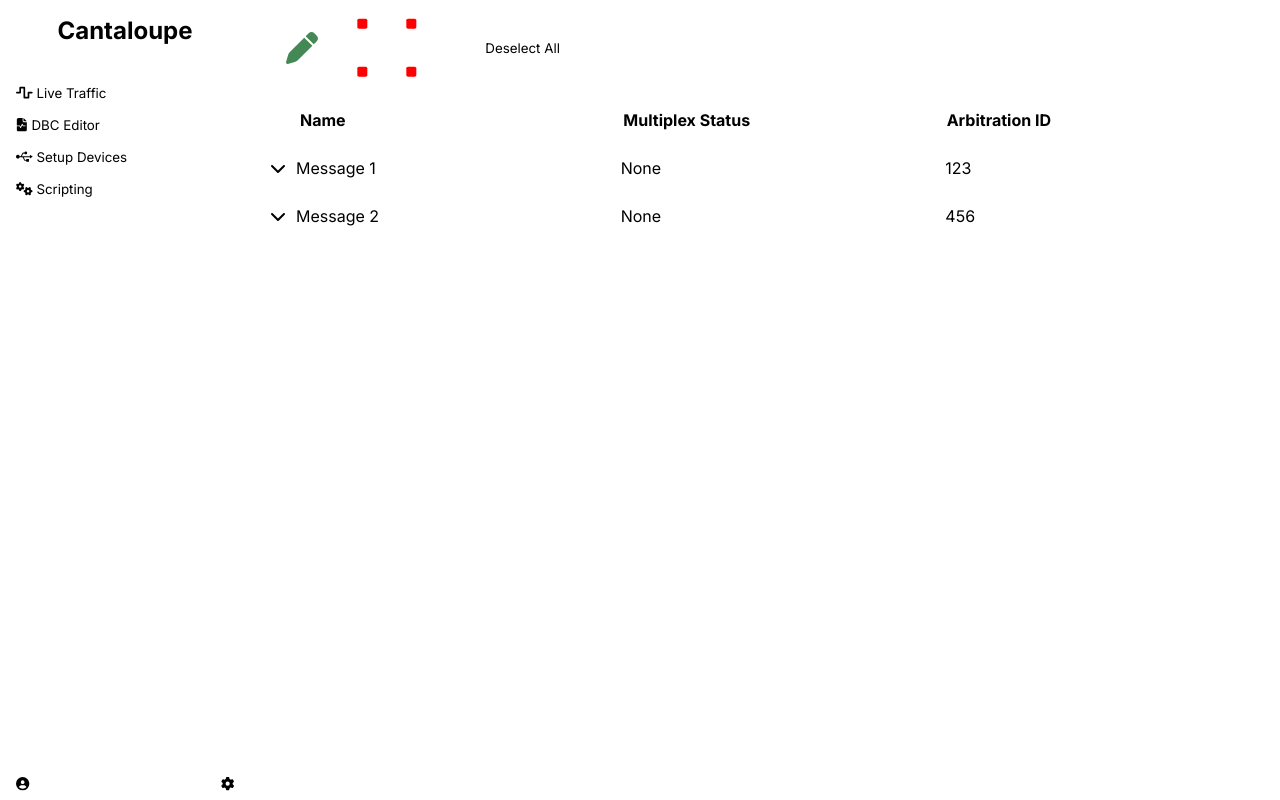
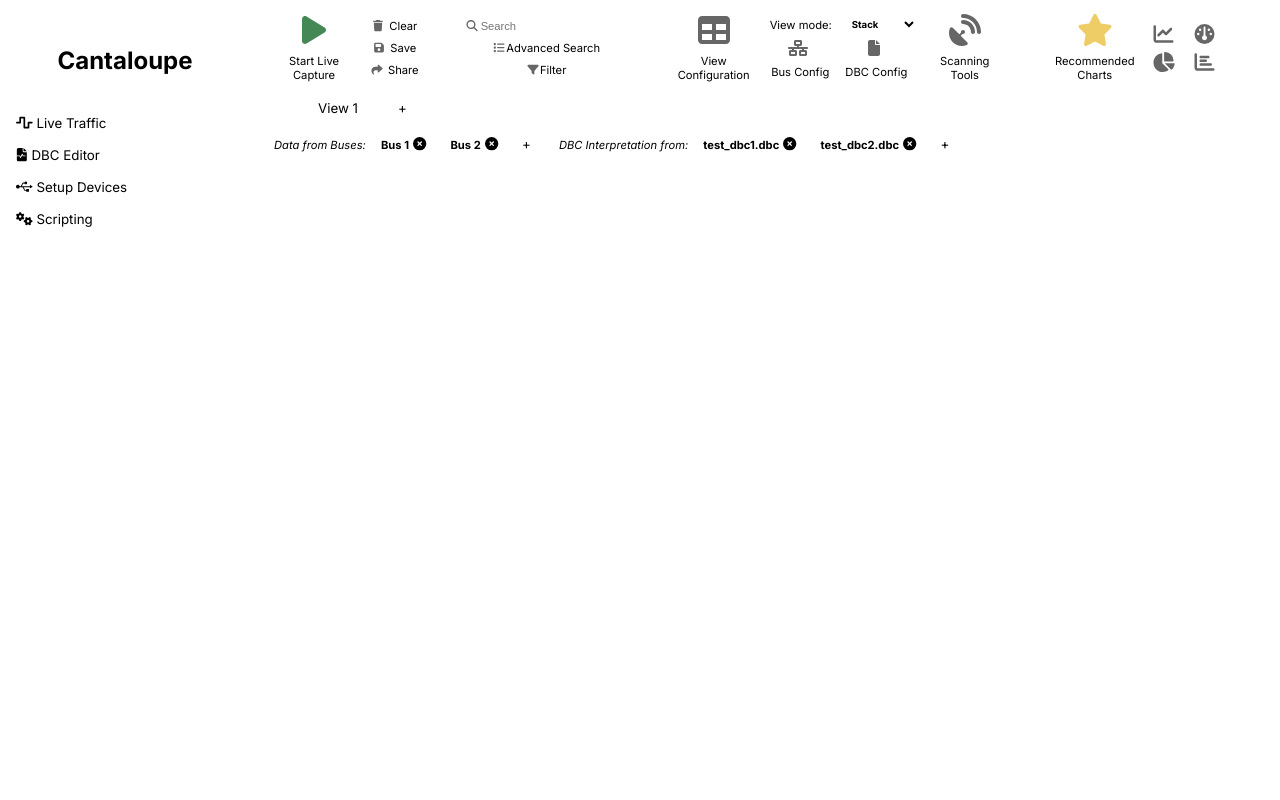
Before and after one commit to ArKade523/Cantaloupe, a React (Vite) app: page / in a window 1280 px wide. Built offline with nearby package versions, Linux system fonts and the light colour scheme.

Commit message:
Added to the LiveTraffic window

```diff
--- a/src/App.css
+++ b/src/App.css
@@ -121,6 +121,7 @@
     background-color: var(--background-accent);
     color: var(--text-light);
     width: var(--sidebar-width);
+    padding-top: 30px;
     height: 100%;
     position: fixed;
 }
@@ -178,6 +179,33 @@
     width: 100%;
 }
 
+.status {
+    display: flex;
+    align-items: center;
+    padding: 1rem;
+    font-size: .7rem;
+}
+.status > div {
+    padding: 0 .5rem;
+}
+.status .bus {
+    background-color: var(--table-background);
+    border-radius: .6rem;
+    padding: .25rem .5rem;
+    font-weight: bold;
+    margin: 0 .25rem;
+}
+.status .bus button {
+    background-color: var(--table-background);
+    border: none;
+    padding: 0;
+    color: var(--text-gray);
+    cursor: pointer;
+}
+.status .bus .bus-list-item {
+    padding-left: .25rem;
+}
+
 .toolbar {
     display: flex;
     align-items: center;
@@ -215,7 +243,7 @@
 }
 .tool select {
     border: none;
-    background-color: var(--hover);
+    background-color: var(--table-background);
     font-family: inherit;
     font-size: .6rem;
     font-weight: bold;
--- a/src/app/App.tsx
+++ b/src/app/App.tsx
@@ -5,7 +5,7 @@ import Pages from '../types/Pages'
 import LiveTraffic from './live_traffic/LiveTraffic'
 
 function App() {
-    const [currentPage, setCurrentPage] = React.useState(Pages.DBCEDITOR)
+    const [currentPage, setCurrentPage] = React.useState(Pages.LIVE_TRAFFIC)
 
     return (
         <>
--- a/src/app/live_traffic/LiveTraffic.tsx
+++ b/src/app/live_traffic/LiveTraffic.tsx
@@ -1,8 +1,9 @@
 import React, { useState } from "react";
 import Toggle from "../components/Toggle";
-import { faChartBar, faChartLine, faChartPie, faFile, faFilter, faGauge, faList,
-         faNetworkWired, faPlay, faSatelliteDish, faSave, faSearch, faShare,
-         faStar, faStop, faTable, faTrash }
+import { faChartBar, faChartLine, faChartPie, faCircle, faFile, faFilter, faGauge, faList,
+         faNetworkWired, faPlay, faRecordVinyl, faSatelliteDish, faSave, faSearch, faShare,
+         faStar, faStop, faTable, faTrash,
+         faXmarkCircle}
     from "@fortawesome/free-solid-svg-icons";
 import { FontAwesomeIcon } from "@fortawesome/react-fontawesome";
 
@@ -10,6 +11,8 @@ function LiveTraffic() {
     const [isRecording, setIsRecording] = useState(false);
     const [viewCount, setViewCount] = useState(1);
     const [view, setView] = useState(0);
+    const [activeBuses, setActiveBuses] = useState([0, 1]);
+    const [activeDBCs, setActiveDBCs] = useState(["test_dbc1.dbc", "test_dbc2.dbc"]);
 
     return (
         <div className="inner-application">
@@ -154,7 +157,53 @@ function LiveTraffic() {
                 <button onClick={() => setViewCount(viewCount + 1)}>+</button>
             </div>
             <div className="traffic">
+                <div className="status">
+                    {isRecording && (
+                        <div>
+                            <FontAwesomeIcon icon={faRecordVinyl} color="#e56" fixedWidth />
+                            <span style={{fontWeight: "bold"}}>Showing Live Capture Data</span>
+                        </div>
+                    )}
+                    <div>
+                        <span><em>Data from Buses: </em></span>
+                        {activeBuses.map((bus, i) => (
+                            <span className="bus" key={i}>Bus {bus + 1}
+                                <button className="bus-list-item" onClick={() => {
+                                    setActiveBuses(activeBuses.filter(b => b !== bus));
+                                }}>
+                                    <FontAwesomeIcon icon={faXmarkCircle} />
+                                </button>
+                            </span>
+                        ))}
+                        <span className="bus">
+                            <button onClick={() => {
+                                setActiveBuses([...activeBuses, activeBuses.length]);
+                            }}>
+                                +
+                            </button>
+                        </span>
+                    </div>
+                    <div>
+                        <span><em>DBC Interpretation from: </em></span>
+                        {activeDBCs.map((dbc, i) => (
+                            <span className="bus" key={i}>{dbc}
+                                <button className="bus-list-item" onClick={() => {
+                                    setActiveDBCs(activeDBCs.filter(d => d !== dbc));
+                                }}>
+                                    <FontAwesomeIcon icon={faXmarkCircle} />
+                                </button>
+                            </span>
+                        ))}
+                        <span className="bus">
+                            <button onClick={() => {
+                                setActiveDBCs([...activeDBCs, `test_dbc${activeDBCs.length + 1}.dbc`]);
+                            }}>+</button>
+                        </span>
+                    </div>
+                </div>
+                <div className="message-list">
 
+                </div>
             </div>
         </div>
     );
```
